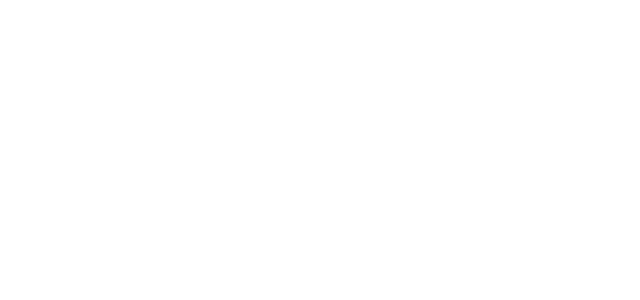
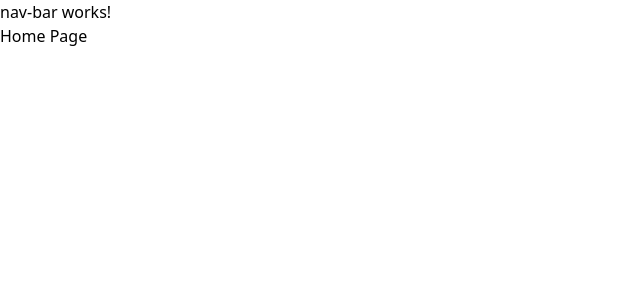
Before and after one commit to GabrielBoucher91/MEAN-YelpCamp-Frontend, an Angular app: page / in a window 1280 px wide. Shown: the top 300 px of the page, without its empty margins (0-640 px from the left). Built offline with nearby package versions, Linux system fonts and the light colour scheme.

Commit message:
Created the navbar component and started to create the home page

```diff
--- a/src/app/app-routing.module.ts
+++ b/src/app/app-routing.module.ts
@@ -1,10 +1,11 @@
 import { NgModule } from '@angular/core';
 import { RouterModule, Routes } from '@angular/router';
+import { HomePageComponent } from './home-page/home-page.component';
 
-const routes: Routes = [];
+const routes: Routes = [{ path: '', component: HomePageComponent }];
 
 @NgModule({
   imports: [RouterModule.forRoot(routes)],
-  exports: [RouterModule]
+  exports: [RouterModule],
 })
-export class AppRoutingModule { }
+export class AppRoutingModule {}
--- a/src/app/app.component.html
+++ b/src/app/app.component.html
@@ -1 +1,2 @@
+<app-nav-bar></app-nav-bar>
 <router-outlet></router-outlet>
--- a/src/app/home-page/home-page.component.html
+++ b/src/app/home-page/home-page.component.html
@@ -1 +1 @@
-<p>home-page works!</p>
+Home Page
--- /dev/null
+++ b/src/app/shared/nav-bar/nav-bar.component.html
@@ -0,0 +1 @@
+<p>nav-bar works!</p>
--- /dev/null
+++ b/src/app/shared/nav-bar/nav-bar.component.ts
@@ -0,0 +1,15 @@
+import { Component, OnInit } from '@angular/core';
+
+@Component({
+  selector: 'app-nav-bar',
+  templateUrl: './nav-bar.component.html',
+  styleUrls: ['./nav-bar.component.css']
+})
+export class NavBarComponent implements OnInit {
+
+  constructor() { }
+
+  ngOnInit(): void {
+  }
+
+}
```
Also changed, not shown: src/app/app.module.ts (+5 -10 lines), src/app/shared/shared.module.ts (+5 -7 lines), src/app/shared/nav-bar/nav-bar.component.css (added), 1 other file (tests, documents, lock files or other folders).
